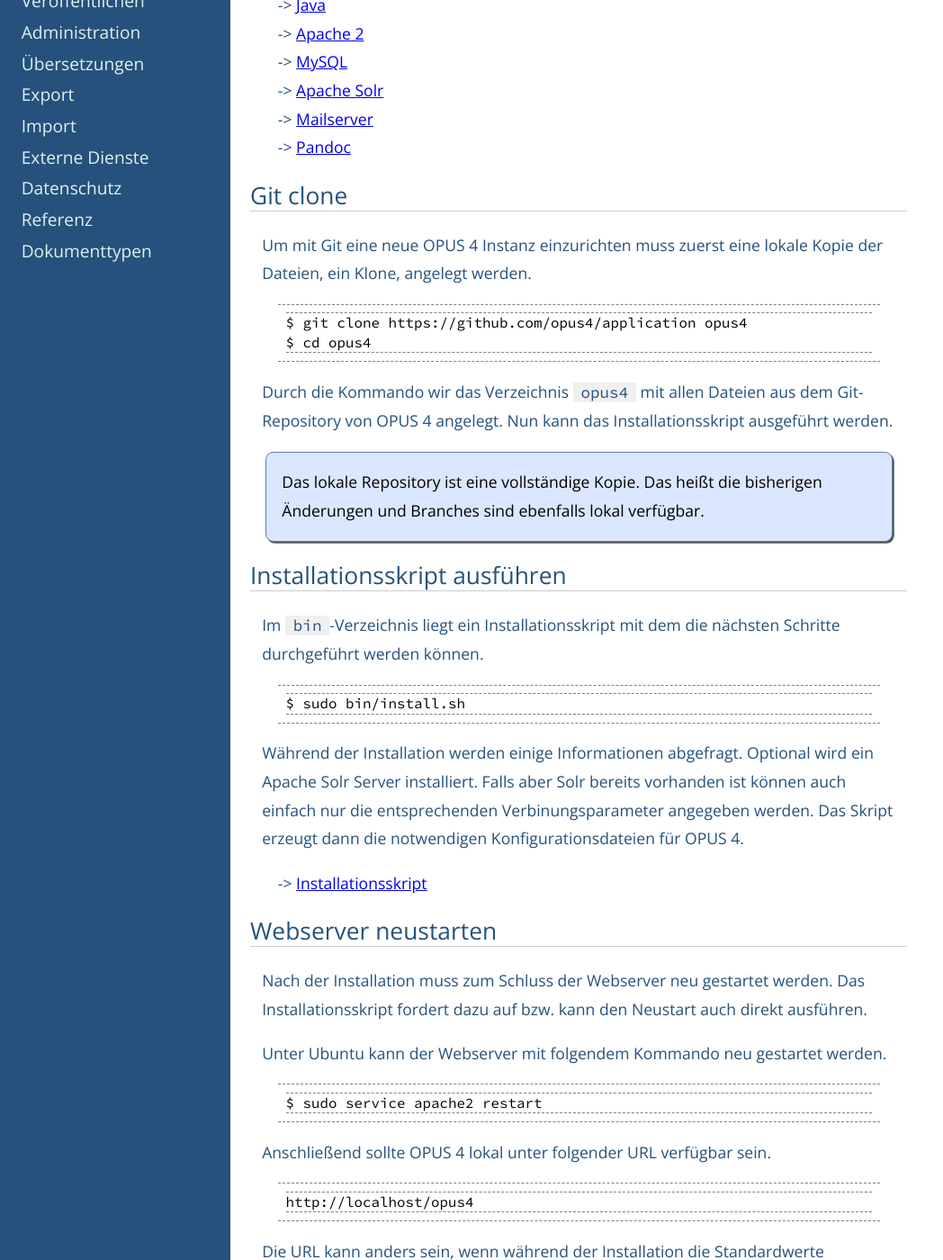
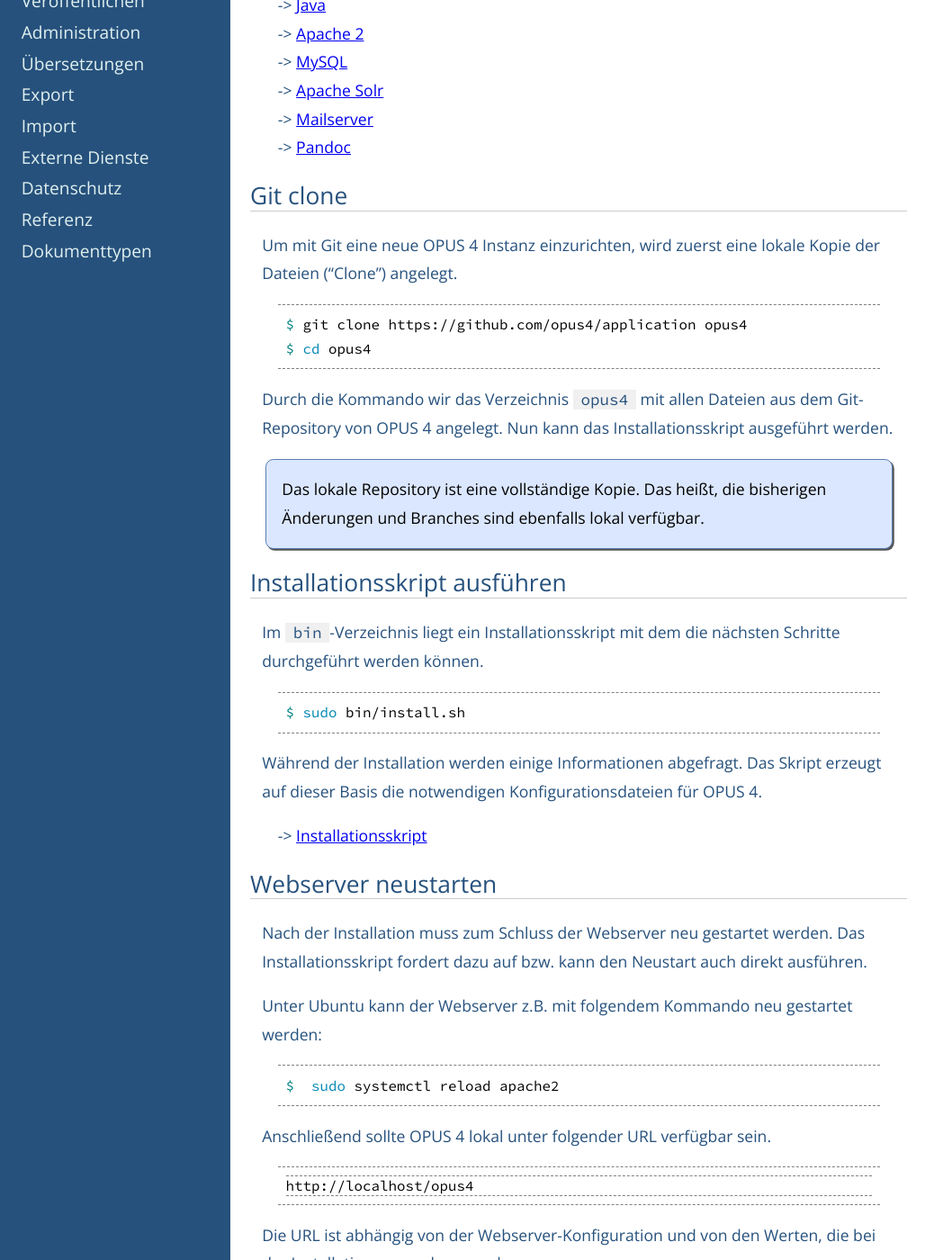
Before and after one commit to OPUS4/userdoc, a Jekyll site: the page built from installation/index.md, in a window 1280 px wide and 1400 px high, scrolled down 702 px. Shown: the whole window at 90% size, without its empty margins (0-1048 px from the left). Built offline with Jekyll 4.4.1, drawn with Linux system fonts in a browser that asks for light colours; some of the changed text lies outside the part shown.

Commit message:
#99 Installationsanleitung aktualisiert

````diff
--- a/installation/index.md
+++ b/installation/index.md
@@ -36,18 +36,20 @@ erfüllt sein.
 
 ## Git clone
 
-Um mit Git eine neue OPUS 4 Instanz einzurichten muss zuerst eine lokale Kopie der
-Dateien, ein Klone, angelegt werden.
+Um mit Git eine neue OPUS 4 Instanz einzurichten, wird zuerst eine lokale Kopie der
+Dateien ("Clone") angelegt.
 
-    $ git clone https://github.com/opus4/application opus4
-    $ cd opus4
+{% highlight bash %}
+$ git clone https://github.com/opus4/application opus4
+$ cd opus4
+{% endhighlight %}
 
 Durch die Kommando wir das Verzeichnis `opus4` mit allen Dateien aus
 dem Git-Repository von OPUS 4 angelegt. Nun kann das Installationsskript
 ausgeführt werden.
 
 <p class="info">
-Das lokale Repository ist eine vollständige Kopie. Das heißt die bisherigen
+Das lokale Repository ist eine vollständige Kopie. Das heißt, die bisherigen
 Änderungen und Branches sind ebenfalls lokal verfügbar.
 </p>
 
@@ -56,12 +58,12 @@ Das lokale Repository ist eine vollständige Kopie. Das heißt die bisherigen
 Im `bin`-Verzeichnis liegt ein Installationsskript mit dem die nächsten Schritte
 durchgeführt werden können.
 
-    $ sudo bin/install.sh
+{% highlight bash %}
+$ sudo bin/install.sh
+{% endhighlight %}
 
-Während der Installation werden einige Informationen abgefragt. Optional wird ein
-Apache Solr Server installiert. Falls aber Solr bereits vorhanden ist können auch
-einfach nur die entsprechenden Verbinungsparameter angegeben werden. Das Skript
-erzeugt dann die notwendigen Konfigurationsdateien für OPUS 4.
+Während der Installation werden einige Informationen abgefragt. Das Skript
+erzeugt auf dieser Basis die notwendigen Konfigurationsdateien für OPUS 4.
 
 * [Installationsskript](installscript.html)
 {: class="navlist" }
@@ -72,14 +74,18 @@ Nach der Installation muss zum Schluss der Webserver neu gestartet
 werden. Das Installationsskript fordert dazu auf bzw. kann den Neustart
 auch direkt ausführen.
 
-Unter Ubuntu kann der Webserver mit folgendem Kommando neu gestartet
-werden.
+Unter Ubuntu kann der Webserver z.B. mit folgendem Kommando neu gestartet
+werden:
 
-    $ sudo service apache2 restart
+{% highlight bash %}
+$  sudo systemctl reload apache2
+{% endhighlight %}
 
 Anschließend sollte OPUS 4 lokal unter folgender URL verfügbar sein.
 
-    http://localhost/opus4
+```
+http://localhost/opus4
+```
 
-Die URL kann anders sein, wenn während der Installation die
-Standardwerte modifiziert wurden.
+Die URL ist abhängig von der Webserver-Konfiguration und von den Werten, die
+bei der Installation angegeben wurden.
````
Also changed, not shown: other parts of installation/index.md (+1 -1 lines), installation/installscript.md (+58 -43 lines), installation/solr.md (+15 -14 lines).
